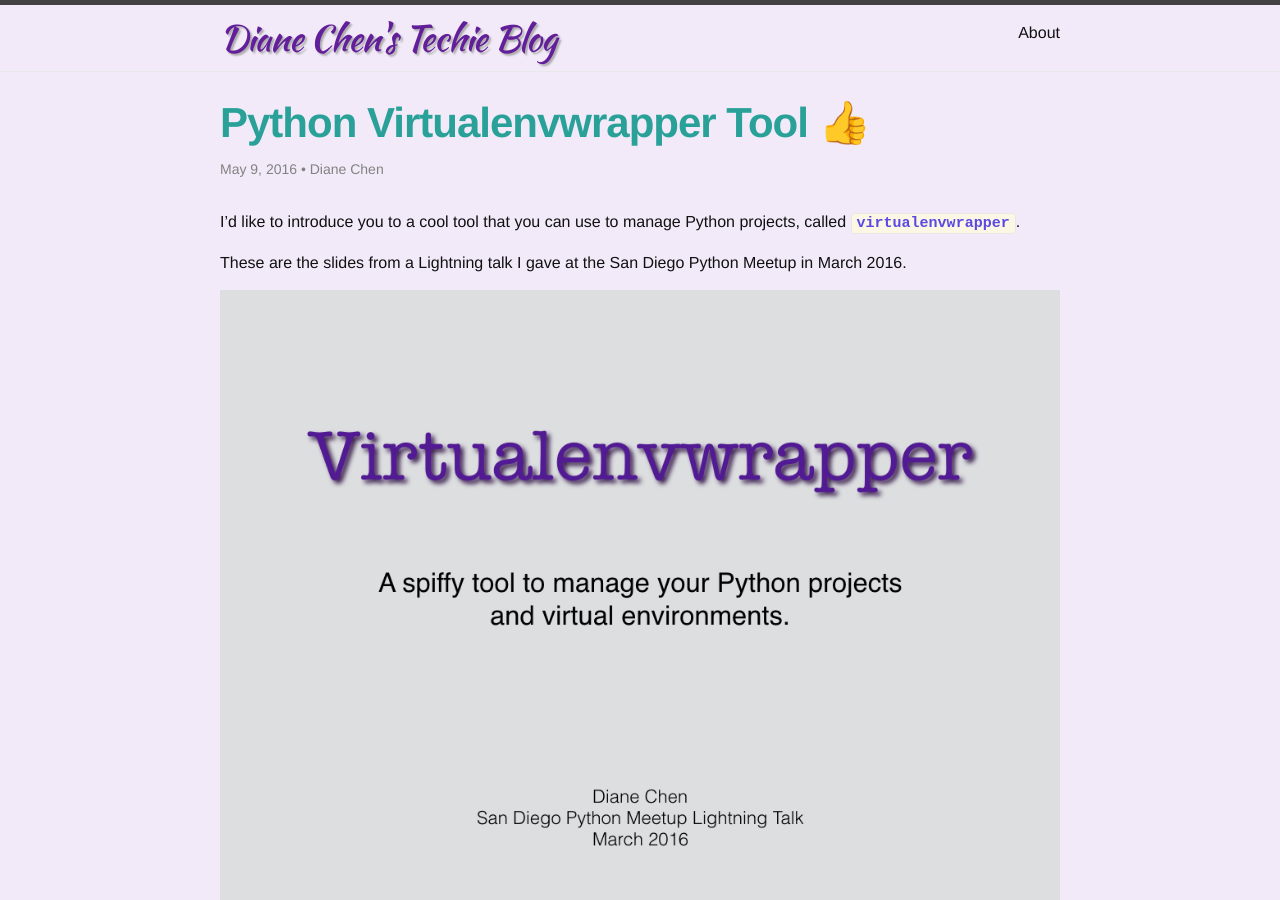
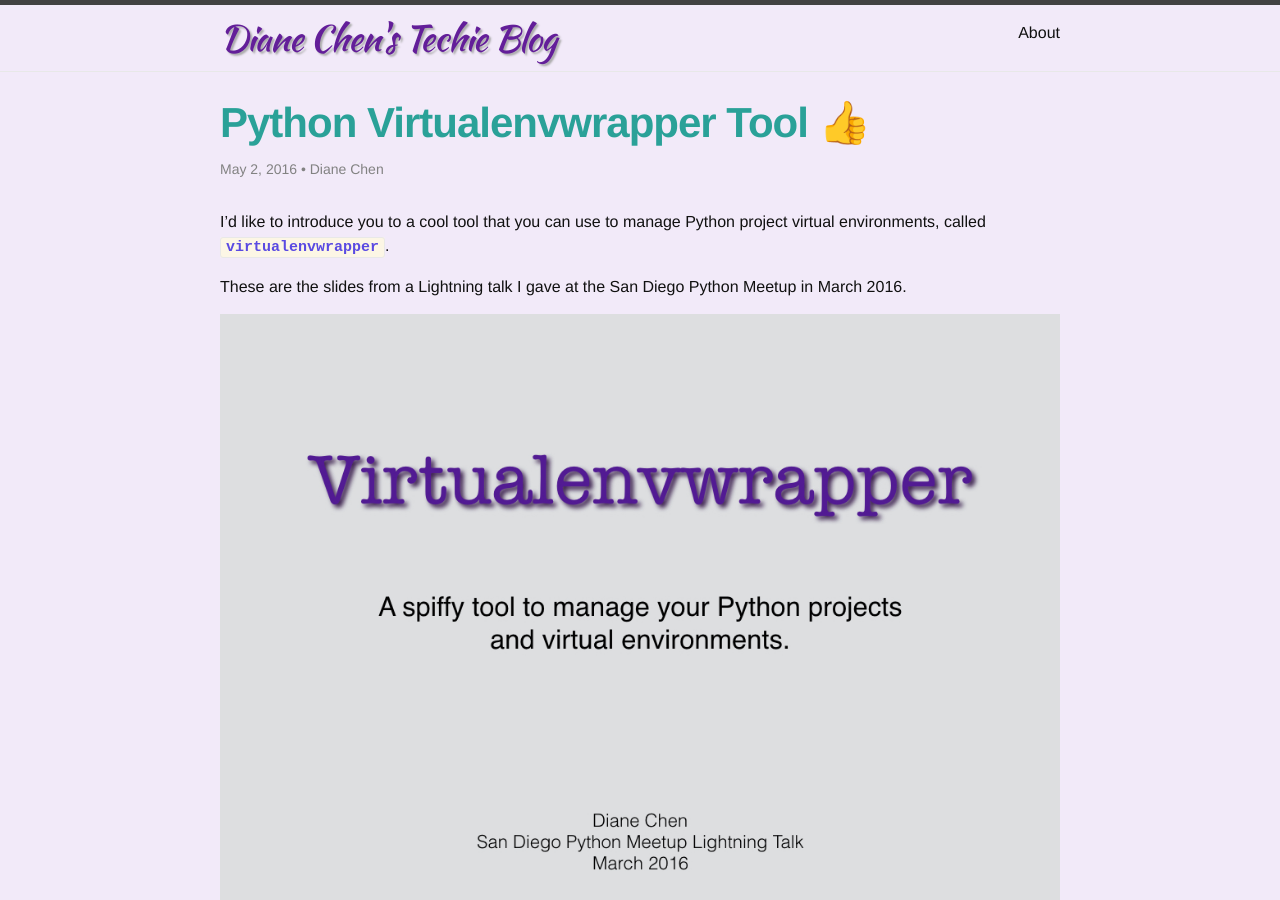
Before and after one commit to purplediane/purplediane.github.io, a Jekyll site: the page built from _posts/2016-05-09-virtualenvwrapper.md, in a window 1280 px wide and 900 px high. Built offline with Jekyll 4.4.1, drawn with Linux system fonts in a browser that asks for light colours.

Commit message:
Update a few things, add Python Tutor

```diff
--- a/_posts/2016-05-09-virtualenvwrapper.md
+++ b/_posts/2016-05-09-virtualenvwrapper.md
@@ -1,11 +1,11 @@
 ---
 layout: post
 title:  "Python Virtualenvwrapper Tool 👍"
-date:   2016-05-09 16:17:39
+date:   2016-05-02 16:17:39
 category: lightningtalk
 excerpt: "A very simple introduction to the virtualenvwrapper tool."
 ---
-I'd like to introduce you to a cool tool that you can use to manage Python projects, called **[`virtualenvwrapper`][venvwrapper]**.
+I'd like to introduce you to a cool tool that you can use to manage Python project virtual environments, called **[`virtualenvwrapper`][venvwrapper]**.
 
 These are the slides from a Lightning talk I gave at the San Diego Python Meetup in March 2016.
 
```
Also changed, not shown: _posts/2017-05-06-variables-and-references.md (+4 -1 lines).
